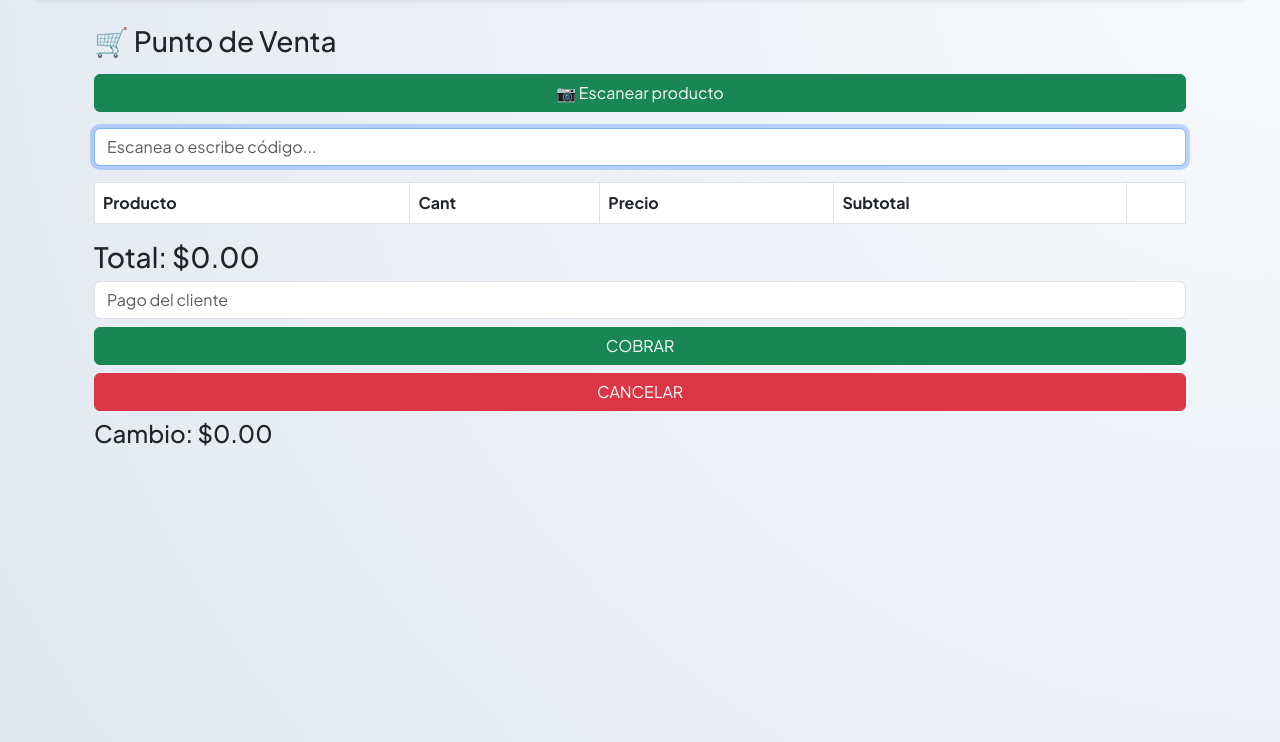
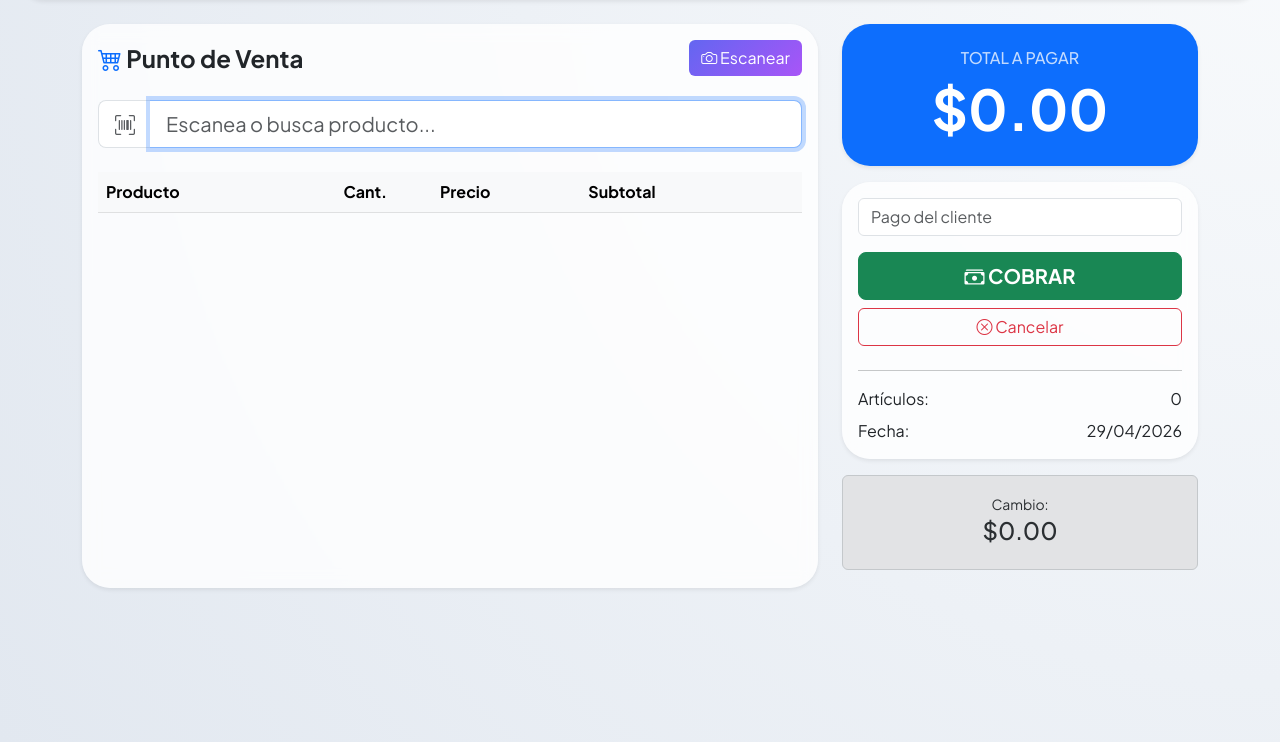
Before and after one commit to Victormanzou/ANDROID, a Flask app: page /ventas in a window 1280 px wide. Shown: the part 78-820 px from the top of the page. Run offline with Flask 3, Linux system fonts and the light colour scheme; lists and menus that the app fills with data are empty.

Commit message:
Actualizar ventas.html

```diff
--- a/templates/ventas.html
+++ b/templates/ventas.html
@@ -1,24 +1,36 @@
 {% extends 'base.html' %}
 
 {% block content %}
-<div class="container">
+<div class="row">
+    <div class="col-md-8">
+        <div class="card shadow-sm border-0 mb-4">
+            <div class="card-body">
 
-    <h3 class="mb-3">🛒 Punto de Venta</h3>
+                <div class="d-flex justify-content-between align-items-center mb-4">
+                    <h4 class="fw-bold mb-0">
+                        <i class="bi bi-cart4 text-primary"></i> Punto de Venta
+                    </h4>
 
-    <!-- 📷 BOTÓN ESCANEAR -->
-    <button class="btn btn-success mb-3 w-100" onclick="abrirEscaner()">
-        📷 Escanear producto
+                    <button class="btn btn-primary" onclick="abrirEscaner()">
+                        <i class="bi bi-camera"></i> Escanear
                     </button>
+                </div>
 
-    <!-- 🔍 INPUT -->
-    <input type="text" id="buscadorVentas" class="form-control mb-3" placeholder="Escanea o escribe código..." autofocus>
+                <!-- INPUT -->
+                <div class="input-group input-group-lg mb-4">
+                    <span class="input-group-text bg-white border-end-0">
+                        <i class="bi bi-upc-scan text-muted"></i>
+                    </span>
+                    <input type="text" id="buscadorVentas" class="form-control border-start-0" placeholder="Escanea o busca producto..." autofocus>
+                </div>
 
-    <!-- 🛒 TABLA -->
-    <table class="table table-bordered">
-        <thead>
+                <!-- TABLA -->
+                <div class="table-responsive" style="min-height: 400px;">
+                    <table class="table align-middle">
+                        <thead class="table-light">
                             <tr>
                                 <th>Producto</th>
-                <th>Cant</th>
+                                <th class="text-center">Cant.</th>
                                 <th>Precio</th>
                                 <th>Subtotal</th>
                                 <th></th>
@@ -26,29 +38,63 @@
                         </thead>
                         <tbody id="listaVenta"></tbody>
                     </table>
+                </div>
 
-    <!-- 💰 TOTAL -->
-    <h3>Total: $<span id="totalPagar">0.00</span></h3>
+            </div>
+        </div>
+    </div>
 
-    <!-- 💵 INPUT PAGO -->
-    <input type="number" id="inputPago" class="form-control mb-2" placeholder="Pago del cliente">
+    <!-- PANEL DERECHO -->
+    <div class="col-md-4">
 
-    <!-- 🔘 BOTONES -->
-    <button class="btn btn-success w-100 mb-2" onclick="finalizarVenta()">COBRAR</button>
-    <button class="btn btn-danger w-100 mb-2" onclick="cancelarVenta()">CANCELAR</button>
+        <div class="card shadow-sm border-0 bg-primary text-white mb-3">
+            <div class="card-body text-center py-4">
+                <h6 class="text-uppercase opacity-75">Total a Pagar</h6>
+                <h1 class="display-4 fw-bold mb-0" id="totalPagar">$0.00</h1>
+            </div>
+        </div>
 
-    <!-- 💸 CAMBIO -->
-    <h4>Cambio: <span id="cambioEntregado">$0.00</span></h4>
+        <div class="card shadow-sm border-0 p-3">
 
-    <!-- 📢 MENSAJES -->
+            <!-- INPUT PAGO -->
+            <input type="number" id="inputPago" class="form-control mb-3" placeholder="Pago del cliente">
+
+            <button class="btn btn-success btn-lg w-100 mb-2 fw-bold" onclick="finalizarVenta()">
+                <i class="bi bi-cash-stack"></i> COBRAR
+            </button>
+
+            <button class="btn btn-outline-danger w-100 mb-2" onclick="cancelarVenta()">
+                <i class="bi bi-x-circle"></i> Cancelar
+            </button>
+
+            <hr>
+
+            <div class="d-flex justify-content-between mb-2">
+                <span>Artículos:</span>
+                <span id="conteoArticulos">0</span>
+            </div>
+
+            <div class="d-flex justify-content-between">
+                <span>Fecha:</span>
+                <span>{{ now.strftime('%d/%m/%Y') }}</span>
+            </div>
+        </div>
+
+        <div class="alert alert-secondary text-center mt-3">
+            <small>Cambio:</small>
+            <h4 id="cambioEntregado">$0.00</h4>
+        </div>
+
+        <!-- MENSAJES -->
         <div id="mensaje" class="alert mt-3" style="display:none;"></div>
 
+    </div>
 </div>
 
 <script>
 let carrito = [];
 
-// 📷 ESCÁNER (ANDROID)
+// 📷 ESCÁNER
 function abrirEscaner() {
     if (window.Android && Android.iniciarEscaner) {
         Android.iniciarEscaner();
@@ -59,18 +105,16 @@ function abrirEscaner() {
 
 // 🔍 BUSCAR
 function buscarYAgregar(codigo) {
-    if (!codigo) return;
-
     fetch(`/buscar_producto/${codigo}`)
     .then(res => res.json())
     .then(data => {
         if (data.success) {
             agregarAlCarrito(data.producto);
         } else {
-            mostrarMensaje("❌ Producto no encontrado", "danger");
+            mostrarMensaje("Producto no encontrado", "danger");
         }
     })
-    .catch(() => mostrarMensaje("❌ Error conexión", "danger"));
+    .catch(() => mostrarMensaje("Error conexión", "danger"));
 }
 
 // ➕ AGREGAR
@@ -91,28 +135,33 @@ function agregarAlCarrito(producto) {
     actualizarTabla();
 }
 
-// 🔄 ACTUALIZAR UI
+// 🔄 ACTUALIZAR
 function actualizarTabla() {
     const lista = document.getElementById('listaVenta');
     lista.innerHTML = '';
 
     let total = 0;
+    let items = 0;
 
     carrito.forEach((p, i) => {
         let subtotal = p.precio * p.cantidad;
         total += subtotal;
+        items += p.cantidad;
 
         lista.innerHTML += `
         <tr>
             <td>${p.nombre}</td>
-            <td>${p.cantidad}</td>
+            <td class="text-center">${p.cantidad}</td>
             <td>$${p.precio}</td>
             <td>$${subtotal.toFixed(2)}</td>
-            <td><button class="btn btn-sm btn-danger" onclick="eliminarItem(${i})">X</button></td>
+            <td>
+                <button class="btn btn-sm btn-danger" onclick="eliminarItem(${i})">X</button>
+            </td>
         </tr>`;
     });
 
-    document.getElementById('totalPagar').innerText = total.toFixed(2);
+    document.getElementById('totalPagar').innerText = `$${total.toFixed(2)}`;
+    document.getElementById('conteoArticulos').innerText = items;
 }
 
 // ❌ ELIMINAR
@@ -124,15 +173,15 @@ function eliminarItem(i) {
 // 💰 COBRAR
 function finalizarVenta() {
     if (carrito.length === 0) {
-        mostrarMensaje("⚠️ Carrito vacío", "warning");
+        mostrarMensaje("Carrito vacío", "warning");
         return;
     }
 
     let pago = parseFloat(document.getElementById('inputPago').value);
-    let total = parseFloat(document.getElementById('totalPagar').innerText);
+    let total = parseFloat(document.getElementById('totalPagar').innerText.replace('$',''));
 
     if (isNaN(pago) || pago < total) {
-        mostrarMensaje("❌ Pago insuficiente", "danger");
+        mostrarMensaje("Pago insuficiente", "danger");
         return;
     }
 
@@ -148,50 +197,32 @@ function finalizarVenta() {
 
             document.getElementById('cambioEntregado').innerText = `$${cambio.toFixed(2)}`;
 
-            mostrarTicket(cambio);
+            mostrarMensaje("✅ Venta realizada", "success");
 
             carrito = [];
             actualizarTabla();
             document.getElementById('inputPago').value = '';
-        } else {
-            mostrarMensaje("❌ Error en venta", "danger");
         }
-    })
-    .catch(() => mostrarMensaje("❌ Error conexión", "danger"));
+    });
 }
 
 // ❌ CANCELAR
 function cancelarVenta() {
     carrito = [];
     actualizarTabla();
-
     document.getElementById('cambioEntregado').innerText = "$0.00";
     document.getElementById('inputPago').value = '';
-
     mostrarMensaje("Venta cancelada", "secondary");
 }
 
-// 🧾 TICKET
-function mostrarTicket(cambio) {
-    let total = document.getElementById('totalPagar').innerText;
-
-    let html = `
-        🧾 Venta realizada<br>
-        Total: $${total}<br>
-        Cambio: $${cambio.toFixed(2)}
-    `;
-
-    mostrarMensaje(html, "success");
-}
-
-// 📢 MENSAJES VISUALES
+// 📢 MENSAJES
 function mostrarMensaje(texto, tipo) {
     const div = document.getElementById('mensaje');
     div.innerHTML = texto;
     div.className = `alert alert-${tipo}`;
     div.style.display = 'block';
 
-    setTimeout(() => div.style.display = 'none', 3000);
+    setTimeout(() => div.style.display = 'none', 2500);
 }
 
 // ⌨️ ENTER
```
Lines whose indentation alone changed are shown as unchanged.
